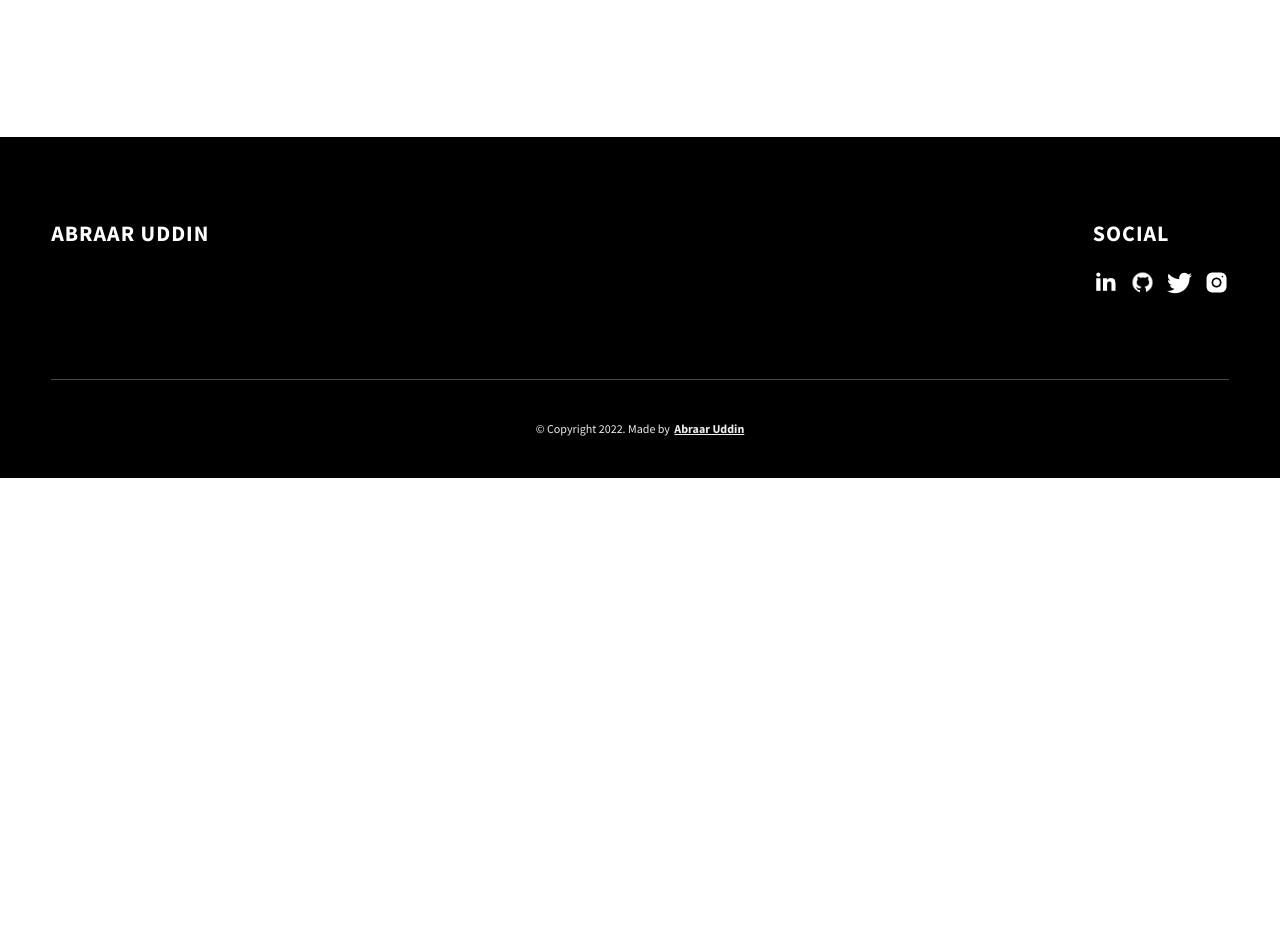
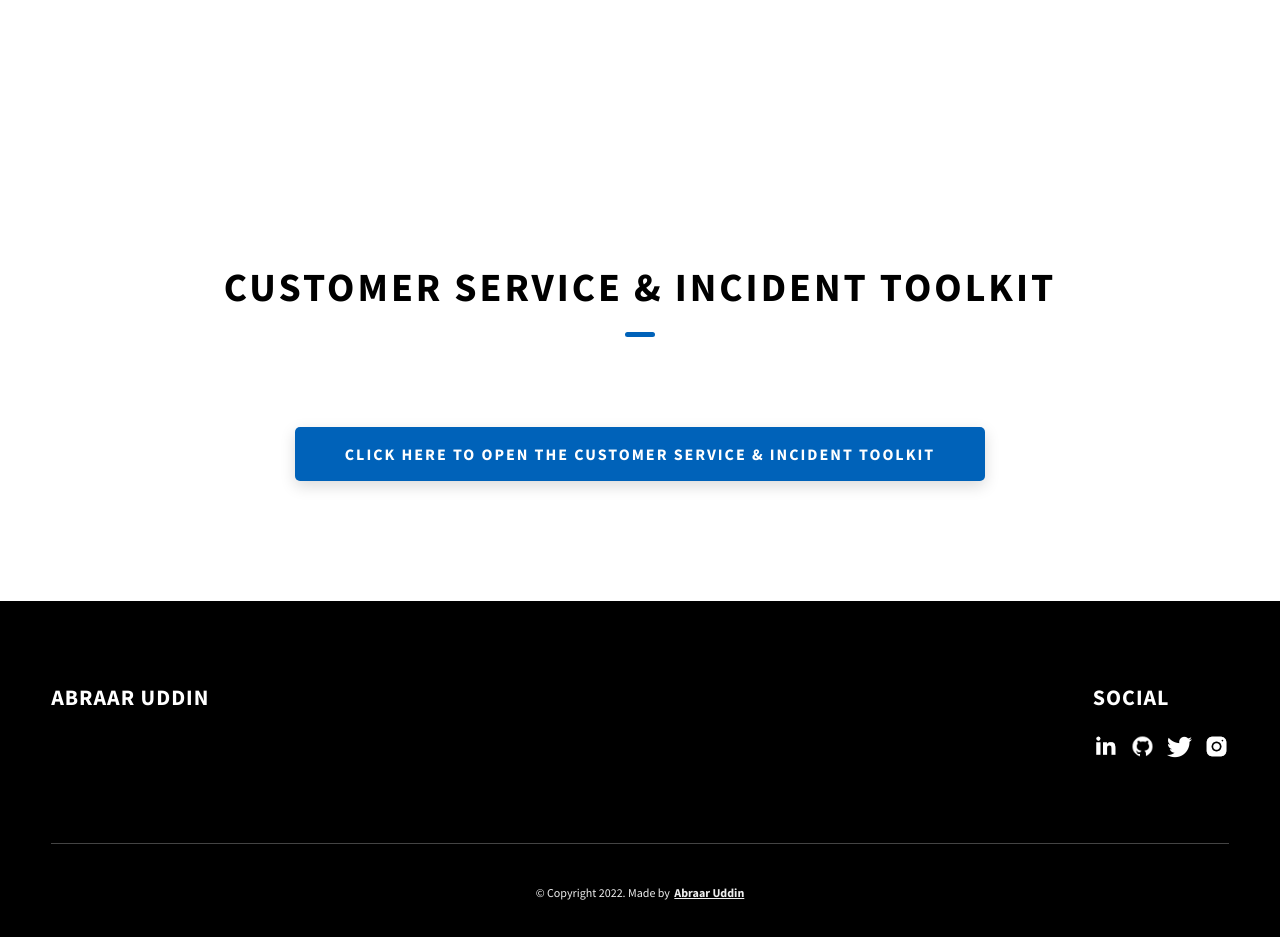
Before and after one commit to MOHD-ABRAAR/Portfolio, a website: page index.html in a window 1280 px wide. Shown: the part 2781-3718 px from the top of the page. Before the commit the page ends 3259 px from the top, so only its background shows below. Drawn offline with Linux system fonts and the light colour scheme.

Commit message:
Add Customer Service & Incident Toolkit section with link to zip file

```diff
--- a/index.html
+++ b/index.html
@@ -212,10 +212,20 @@
         </div>
       </div>
     </section>
+    <section id="customer-toolkit" class="projects sec-pad">
+      <div class="main-container">
+        <h2 class="heading heading-sec heading-sec__mb-bg">
+          <span class="heading-sec__main">Customer Service &amp; Incident Toolkit</span>
+        </h2>
+        <div class="projects__content" style="text-align: center;">
+          <p>
+            <a href="./assets/downloads/Mohd_ISR_CustomerToolkit.zip.docx" class="btn btn--med btn--theme dynamicBgClr">
+              Click here to open the Customer Service &amp; Incident Toolkit
+            </a>
+          </p>
         </div>
       </div>
     </section>
-
 
     <footer class="main-footer">
       <div class="main-container">
```
Also changed, not shown: assets/downloads/README.md (added), 1 other file.
